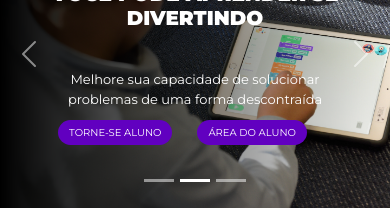
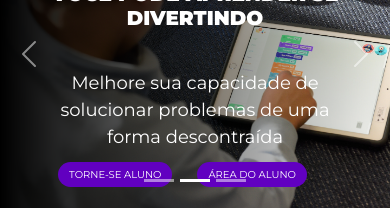
Before and after one commit to Danielacastrod/technology-education-platform, a React (Create React App) app in the folder my-app/: page / in a window 390 px wide. Shown: the part 129-339 px from the top of the page. Built offline with nearby package versions, Linux system fonts and the light colour scheme.

Commit message:
Update App.css

```diff
--- a/my-app/src/App.css
+++ b/my-app/src/App.css
@@ -152,7 +152,7 @@ header,
   text-align: center;
   text-shadow: -6px 4px 0px 0px #8133CD;
   font-family: 'Montserrat';
-  font-size: 68px;
+  font-size: 60px;
   font-style: normal;
   font-weight: 950;
   line-height: normal;
@@ -162,7 +162,7 @@ header,
 .carousel .carousel-caption p {
   font-size: 30px;
   font-weight: 400;
-  margin-bottom: 80px;
+  margin-bottom: 40px;
   color: #FFF;
 }
 
@@ -192,6 +192,7 @@ header,
 .carousel-indicators .active {
   background-color: #fff;
 }
+
 .main-title {
   position: relative;
   white-space: nowrap;
@@ -282,13 +283,12 @@ header,
   align-items: center;
 }
 
-* área tecnológica
-
-#apply-area {
+* área tecnológica #apply-area {
   height: 500px;
 }
 
-#apply-area .container-fluid, #apply-area .row {
+#apply-area .container-fluid,
+#apply-area .row {
   height: 100%;
 }
 
@@ -487,13 +487,13 @@ header,
     height: auto;
   }
 
-  .carousel .carousel-caption h2 {
-    font-size: 30px;
-  }
+  /* .carousel .carousel-caption h2 {
+    font-size: 20px;
+  } */
 
   .carousel .carousel-caption p {
     font-size: 18px;
-    margin-bottom: 19px;
+    margin-bottom: 10px;
   }
 
   .main-btn {
@@ -607,10 +607,10 @@ header,
     margin-bottom: 40px;
   }
 
-  .carousel .carousel-caption p {
+  /* .carousel .carousel-caption p {
     font-size: 13px;
     margin-bottom: 10px;
-  }
+  } */
 
   .carousel-caption .main-btn {
     padding: 3px 8px;
```
